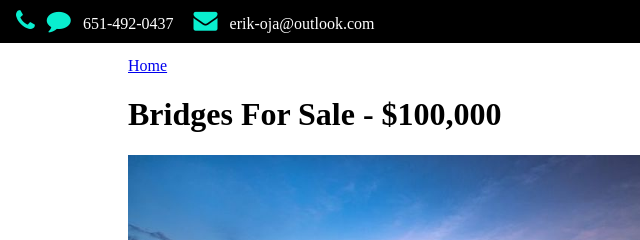
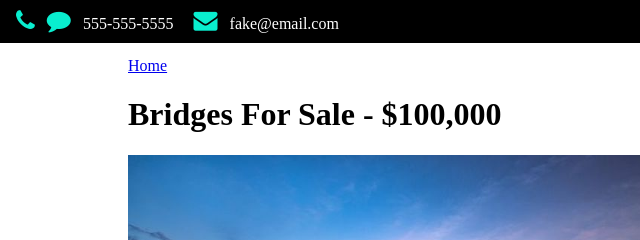
Before and after one commit to eoja82/For-Sale, a Gatsby site: page /bridges/ in a window 1280 px wide. Shown: the top 240 px of the page, 0-640 px from the left. Built offline with nearby package versions, Linux system fonts and the light colour scheme; Gatsby itself is replaced by a stand-in of ours.

Commit message:
make generic

```diff
--- a/src/components/contact.js
+++ b/src/components/contact.js
@@ -17,13 +17,13 @@ export default () => {
       </Helmet>
         <div id={styles.contactContainer}>
           <div>
-            <a className={styles.contactIcon} href="tel:1-651-492-0437" aria-label="Phone Number"><i class="fa fa-phone"></i></a>
-            <a className={styles.contactIcon} href="sms:1-651-492-0437" aria-label="Text Number"><i class="fa fa-comment"></i></a>
-            <a className={styles.contact} href="tel:1-651-492-0437">651-492-0437</a>
+            <a className={styles.contactIcon} href="tel:1-555-555-5555" aria-label="Phone Number"><i class="fa fa-phone"></i></a>
+            <a className={styles.contactIcon} href="sms:1-555-555-5555" aria-label="Text Number"><i class="fa fa-comment"></i></a>
+            <a className={styles.contact} href="tel:1-555-555-5555">555-555-5555</a>
           </div>
           <div>
-            <a className={styles.contactIcon} href="mailto:erik-oja@outlook.com" aria-label="Email"><i class="fa fa-envelope"></i></a>
-            <a className={styles.contact} href="mailto:erik-oja@outlook.com">erik-oja@outlook.com</a>
+            <a className={styles.contactIcon} href="mailto:fake@email.com" aria-label="Email"><i class="fa fa-envelope"></i></a>
+            <a className={styles.contact} href="mailto:fake@email.com">fake@email.com</a>
           </div>
         </div>
     </div>
--- a/src/pages/index.js
+++ b/src/pages/index.js
@@ -37,13 +37,10 @@ let Listings = () => {
 
 
 class Index extends React.Component {
-  /* constructor(props) {
-    super(props)
-  } */
   render() {
     return (
       <div>
-        <h1 id={styles.header}>Reloading Equipment For Sale</h1>
+        <h1 id={styles.header}>My Stuff For Sale</h1>
         <Listings />
       </div>
     )
```
